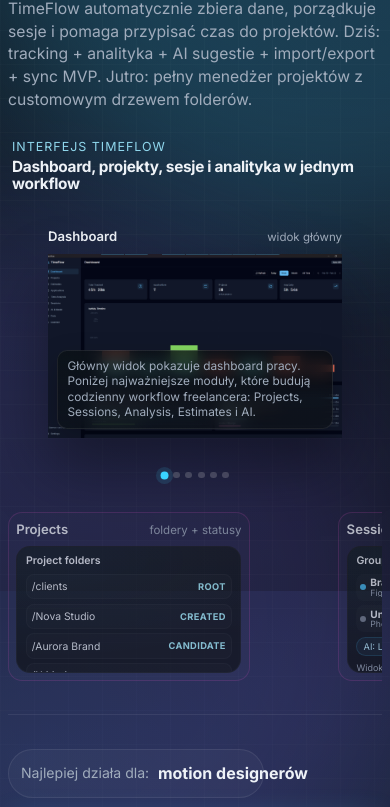
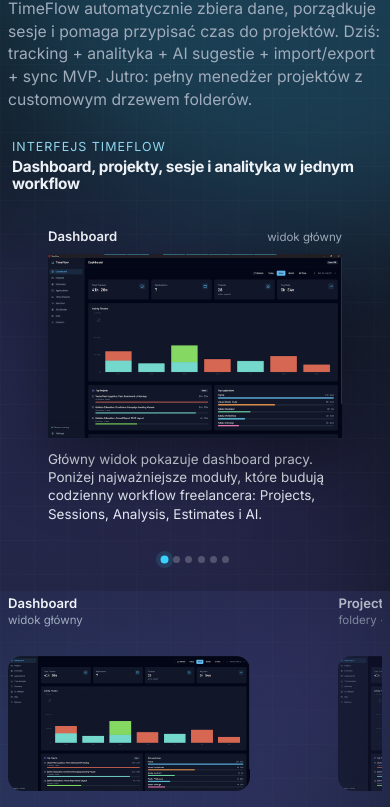
Before and after one commit to conceptfab/page, a plain HTML site: page index.html in a window 390 px wide. Shown: the part 253-1060 px from the top of the page. Drawn offline with Linux system fonts and the light colour scheme.

Commit message:
feat: Introduce English localization, optimize screenshots to WebP, add a project analysis report, and set up beta signup storage.

```diff
--- a/index.html
+++ b/index.html
@@ -156,7 +156,7 @@
                     <img
                       id="heroShotImage"
                       class="shot-image"
-                      src="./screens/dashboard-main.png"
+                      src="./screens/dashboard-main_wynik.webp"
                       alt="Zrzut ekranu TimeFlow Dashboard"
                       loading="eager"
                       decoding="async"
@@ -199,11 +199,11 @@
                       </div>
                       <div class="mini-hint">Widok demonstracyjny dashboardu</div>
                     </div>
-                    <p class="showcase-note showcase-note-overlay" id="showcaseNote">
-                      Główny widok pokazuje dashboard pracy. Poniżej najważniejsze moduły, które budują
-                      codzienny workflow freelancera: Projects, Sessions, Analysis, Estimates i AI.
-                    </p>
                   </div>
+                  <p class="showcase-note showcase-note-overlay" id="showcaseNote">
+                    Główny widok pokazuje dashboard pracy. Poniżej najważniejsze moduły, które budują
+                    codzienny workflow freelancera: Projects, Sessions, Analysis, Estimates i AI.
+                  </p>
                 </figure>
 
                 <div class="showcase-slider-dots-row" aria-label="Sterowanie sliderem screenów">
@@ -213,13 +213,33 @@
                 <div class="shot-rail">
                   <figure class="shot-card" data-shot-card data-hero-slide-source>
                     <figcaption class="shot-caption">
+                      <span>Dashboard</span>
+                      <em>widok główny</em>
+                    </figcaption>
+                    <div class="shot-frame ratio-thumb">
+                      <img
+                        class="shot-image"
+                        src="./screens/dashboard-main_wynik.webp"
+                        alt="Zrzut ekranu TimeFlow Dashboard"
+                        loading="lazy"
+                        decoding="async"
+                      />
+                      <div class="shot-fallback mock-ui">
+                        <div class="mini-panel-head">Dashboard</div>
+                        <div class="mini-hint">Widok demonstracyjny</div>
+                      </div>
+                    </div>
+                  </figure>
+
+                  <figure class="shot-card" data-shot-card data-hero-slide-source>
+                    <figcaption class="shot-caption">
                       <span>Projects</span>
                       <em>foldery + statusy</em>
                     </figcaption>
                     <div class="shot-frame ratio-thumb">
                       <img
                         class="shot-image"
-                        src="./screens/projects.png"
+                        src="./screens/projects_wynik.webp"
                         alt="Zrzut ekranu TimeFlow Projects"
                         loading="lazy"
                         decoding="async"
@@ -250,7 +270,7 @@
                     <div class="shot-frame ratio-thumb">
                       <img
                         class="shot-image"
-                        src="./screens/sessions.png"
+                        src="./screens/sessions_wynik.webp"
                         alt="Zrzut ekranu TimeFlow Sessions"
                         loading="lazy"
                         decoding="async"
@@ -289,7 +309,7 @@
                     <div class="shot-frame ratio-thumb">
                       <img
                         class="shot-image"
-                        src="./screens/analysis.png"
+                        src="./screens/analysis_wynik.webp"
                         alt="Zrzut ekranu TimeFlow Time Analysis"
                         loading="lazy"
                         decoding="async"
@@ -323,7 +343,7 @@
                     <div class="shot-frame ratio-thumb">
                       <img
                         class="shot-image"
-                        src="./screens/estimates.png"
+                        src="./screens/estimates_wynik.webp"
                         alt="Zrzut ekranu TimeFlow Estimates"
                         loading="lazy"
                         decoding="async"
@@ -352,7 +372,7 @@
                     <div class="shot-frame ratio-thumb">
                       <img
                         class="shot-image"
-                        src="./screens/ai-model.png"
+                        src="./screens/ai-model_wynik.webp"
                         alt="Zrzut ekranu TimeFlow AI i model przypisań"
                         loading="lazy"
                         decoding="async"
--- a/script.js
+++ b/script.js
@@ -217,9 +217,7 @@
       };
     };
 
-    const slides = [extractSlideData(heroSliderStage), ...thumbCards.map(extractSlideData)].filter(
-      (slide) => slide.src
-    );
+    const slides = thumbCards.map(extractSlideData).filter((slide) => slide.src);
 
     const slideCopyByLabel = {
       Dashboard: {
@@ -282,7 +280,6 @@
       const prefersReducedMotion = window.matchMedia("(prefers-reduced-motion: reduce)").matches;
       let activeIndex = 0;
       const dotButtons = [];
-
       const markStageLoaded = () => {
         heroSliderStage.classList.add("is-loaded");
         heroSliderStage.classList.remove("is-missing");
@@ -325,11 +322,59 @@
         }
       };
 
+      const updateThumbCard = (card, slide) => {
+        if (!(card instanceof HTMLElement) || !slide) return;
+
+        const labelEl = card.querySelector(".shot-caption span");
+        const metaEl = card.querySelector(".shot-caption em");
+        const imgEl = card.querySelector(".shot-image");
+
+        if (labelEl) {
+          labelEl.textContent = slide.label || "";
+        }
+        if (metaEl) {
+          metaEl.textContent = slide.meta || "";
+        }
+
+        if (imgEl instanceof HTMLImageElement) {
+          const currentSrc = imgEl.getAttribute("src") || "";
+          if (currentSrc !== slide.src) {
+            card.classList.remove("is-loaded", "is-missing");
+            imgEl.setAttribute("src", slide.src);
+          }
+
+          imgEl.setAttribute("alt", slide.alt || slide.label || "Zrzut ekranu TimeFlow");
+
+          if (imgEl.complete) {
+            if (imgEl.naturalWidth > 0 && imgEl.naturalHeight > 0) {
+              card.classList.add("is-loaded");
+              card.classList.remove("is-missing");
+            } else {
+              card.classList.add("is-missing");
+              card.classList.remove("is-loaded");
+            }
+          }
+        }
+      };
+
       const updateThumbs = () => {
         thumbCards.forEach((card, thumbIndex) => {
-          const isActive = activeIndex === thumbIndex + 1;
+          if (!(card instanceof HTMLElement)) return;
+          const slide = slides[thumbIndex];
+
+          if (!slide) {
+            card.hidden = true;
+            card.removeAttribute("data-slide-index");
+            return;
+          }
+
+          card.hidden = false;
+          card.dataset.slideIndex = String(thumbIndex);
+          const isActive = thumbIndex === activeIndex;
           card.classList.toggle("is-active", isActive);
           card.setAttribute("aria-pressed", String(isActive));
+          card.setAttribute("aria-label", `Pokaż screen: ${slide.label || "widok"}`);
+          updateThumbCard(card, slide);
         });
       };
 
@@ -347,10 +392,10 @@
       };
 
       const focusThumbInRail = () => {
-        if (activeIndex < 1) return;
-        const activeThumb = thumbCards[activeIndex - 1];
-        if (!(activeThumb instanceof HTMLElement)) return;
-        activeThumb.scrollIntoView({
+        if (activeIndex < 0) return;
+        const thumb = thumbCards[activeIndex];
+        if (!(thumb instanceof HTMLElement)) return;
+        thumb.scrollIntoView({
           block: "nearest",
           inline: "center",
           behavior: prefersReducedMotion ? "auto" : "smooth",
@@ -379,16 +424,19 @@
 
         card.setAttribute("role", "button");
         card.setAttribute("tabindex", "0");
-        card.setAttribute("aria-label", `Pokaż screen: ${slides[thumbIndex + 1]?.label || "widok"}`);
 
         card.addEventListener("click", () => {
-          selectSlide(thumbIndex + 1);
+          const slideIndex = Number.parseInt(card.dataset.slideIndex || "", 10);
+          if (Number.isNaN(slideIndex)) return;
+          selectSlide(slideIndex);
         });
 
         card.addEventListener("keydown", (event) => {
           if (event.key !== "Enter" && event.key !== " ") return;
           event.preventDefault();
-          selectSlide(thumbIndex + 1);
+          const slideIndex = Number.parseInt(card.dataset.slideIndex || "", 10);
+          if (Number.isNaN(slideIndex)) return;
+          selectSlide(slideIndex);
         });
       });
 
--- /dev/null
+++ b/storage/beta-signups.csv
@@ -0,0 +1,2 @@
+created_at,name,email,role,needs,consent,source,submitted_at_iso,remote_ip,user_agent,referer
+2026-02-22T22:52:13+00:00,micz,micz@kleniewski.com,"UI/UX / Product Designer",teset,1,timeflow_landing,2026-02-22T22:52:13.840Z,217.119.64.183,"Mozilla/5.0 (Windows NT 10.0; Win64; x64) AppleWebKit/537.36 (KHTML, like Gecko) Chrome/145.0.0.0 Safari/537.36 Edg/145.0.0.0",https://conceptfab.com/timeflow/
--- a/styles.css
+++ b/styles.css
@@ -963,19 +963,18 @@
 }
 
 .showcase-note-overlay {
-  position: absolute;
-  left: 0.75rem;
-  bottom: 0.75rem;
-  z-index: 3;
-  max-width: min(68ch, calc(100% - 1.5rem));
-  padding: 0.6rem 0.75rem;
-  border-radius: 10px;
-  border: 1px solid rgba(255, 255, 255, 0.08);
-  background:
-    linear-gradient(180deg, rgba(10, 13, 17, 0.78), rgba(10, 13, 17, 0.58)),
-    radial-gradient(320px 140px at 0% 0%, rgba(57, 211, 255, 0.08), transparent 75%);
-  box-shadow: 0 10px 28px rgba(0, 0, 0, 0.22);
-  backdrop-filter: blur(8px);
+  position: static;
+  max-width: none;
+  padding: 0;
+  border: 0;
+  border-radius: 0;
+  background: none;
+  box-shadow: none;
+  backdrop-filter: none;
+  color: rgba(240, 246, 255, 0.96);
+  font-size: clamp(0.96rem, 0.45vw + 0.88rem, 1.08rem);
+  line-height: 1.35;
+  margin-top: 0.35rem;
   pointer-events: none;
 }
 
@@ -1081,13 +1080,14 @@
 
 .shot-rail {
   display: grid;
-  grid-auto-flow: column;
-  grid-auto-columns: minmax(11.5rem, 15.5rem);
+  grid-auto-flow: row;
+  grid-template-columns: repeat(6, minmax(0, 1fr));
   gap: 0.7rem;
   align-content: start;
-  overflow-x: auto;
-  overscroll-behavior-x: contain;
-  scroll-snap-type: x proximity;
+  justify-content: stretch;
+  overflow-x: visible;
+  overscroll-behavior-x: auto;
+  scroll-snap-type: none;
   padding-bottom: 0.1rem;
 }
 
@@ -1098,6 +1098,11 @@
 .shot-rail .shot-card {
   cursor: pointer;
   scroll-snap-align: start;
+  padding: 0;
+  border: 0;
+  border-radius: 0;
+  background: transparent;
+  box-shadow: none;
   opacity: 0.72;
   transition:
     opacity 0.2s ease,
@@ -1115,11 +1120,40 @@
 
 .shot-rail .shot-card.is-active {
   opacity: 1;
-  border-color: rgba(57, 211, 255, 0.28);
-  background:
-    radial-gradient(220px 100px at 0% 0%, rgba(57, 211, 255, 0.06), transparent 75%),
-    rgba(255, 255, 255, 0.03);
-  box-shadow: inset 0 0 0 1px rgba(57, 211, 255, 0.06);
+  border-color: transparent;
+  background: transparent;
+  box-shadow: none;
+}
+
+.shot-rail .shot-card .shot-caption {
+  display: grid;
+  grid-template-columns: 1fr;
+  grid-template-rows: auto 1fr;
+  justify-content: start;
+  align-items: start;
+  align-content: start;
+  gap: 0.15rem;
+  height: 3.25rem;
+  overflow: hidden;
+}
+
+.shot-rail .shot-card .shot-caption span {
+  line-height: 1.15;
+}
+
+.shot-rail .shot-card .shot-caption em {
+  white-space: normal;
+  line-height: 1.15;
+  display: -webkit-box;
+  -webkit-line-clamp: 2;
+  -webkit-box-orient: vertical;
+  overflow: hidden;
+}
+
+.shot-rail .shot-card .shot-frame {
+  border: 0;
+  background: transparent;
+  box-shadow: none;
 }
 
 .shot-card {
@@ -1205,6 +1239,11 @@
   opacity: 0;
   transition: opacity 0.25s ease;
   pointer-events: none;
+}
+
+/* Crop thumbnails a bit lower to hide window chrome (-, square, x). */
+.shot-rail .shot-image {
+  object-position: center 62%;
 }
 
 .shot-card.is-loaded .shot-image {
@@ -3098,8 +3137,13 @@
   }
 
   .shot-rail {
-    grid-template-columns: none;
-    grid-auto-columns: minmax(11rem, 13.5rem);
+    grid-template-columns: repeat(6, minmax(0, 1fr));
+    grid-auto-flow: row;
+    grid-auto-columns: auto;
+    justify-content: stretch;
+    overflow-x: visible;
+    overscroll-behavior-x: auto;
+    scroll-snap-type: none;
   }
 
   .stack-grid {
@@ -3302,13 +3346,10 @@
   }
 
   .showcase-note-overlay {
-    left: 0.55rem;
-    right: 0.55rem;
-    bottom: 0.55rem;
-    max-width: none;
-    padding: 0.5rem 0.6rem;
-    font-size: 0.74rem;
-    line-height: 1.3;
+    padding: 0;
+    font-size: 0.84rem;
+    line-height: 1.35;
+    margin-top: 0.25rem;
   }
 
   .shot-card {
```
Also changed, not shown: en/index.html (+30 -10 lines), en/script.js (+60 -12 lines), screens/README.txt (deleted), screens/ai-model_wynik.webp (added), screens/analysis_wynik.webp (added), screens/dashboard-main.png (deleted), screens/dashboard-main_wynik.webp (added), screens/demo_screen.png (deleted), screens/estimates_wynik.webp (added), screens/projects_wynik.webp (added), screens/sessions_wynik.webp (added), 1 other file.
